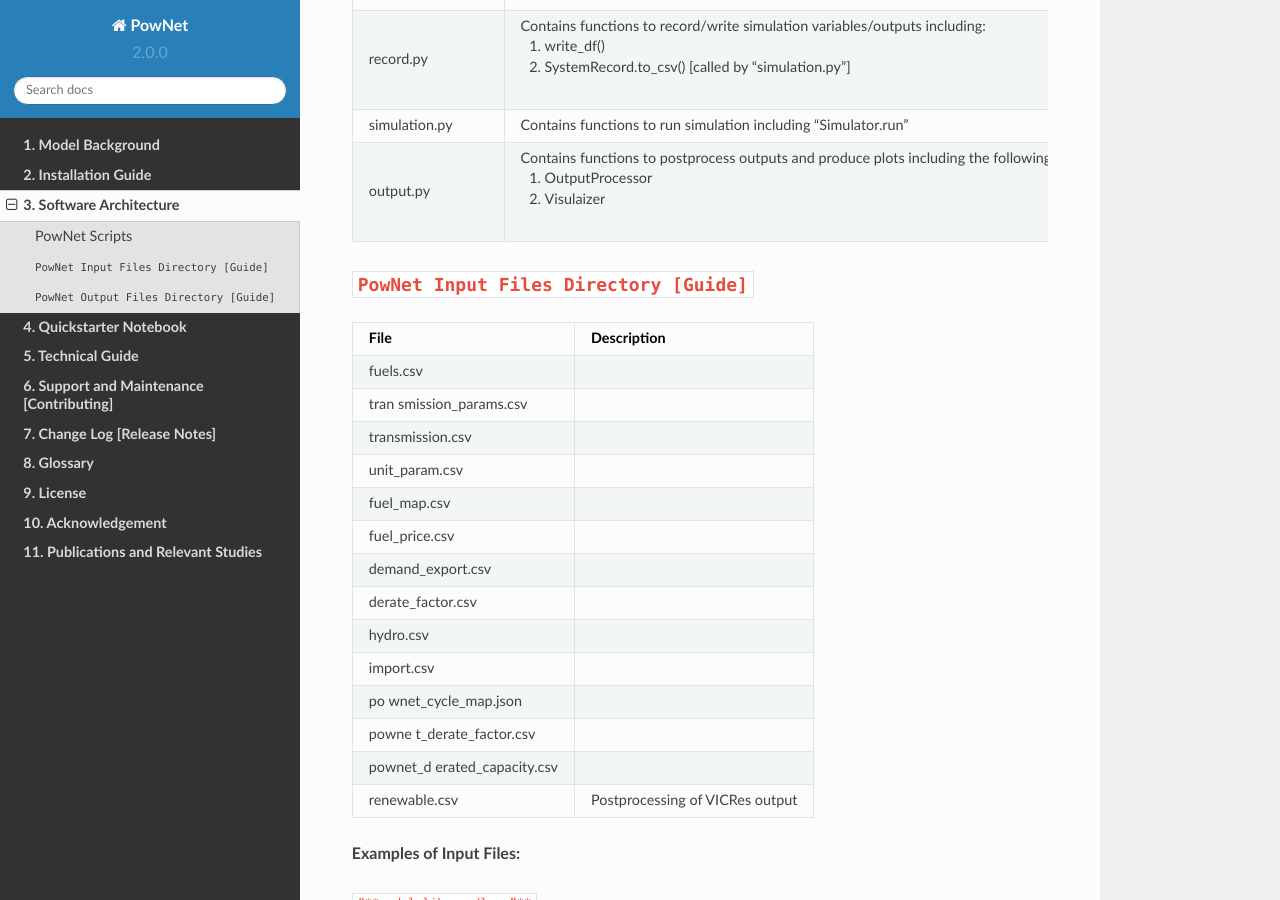
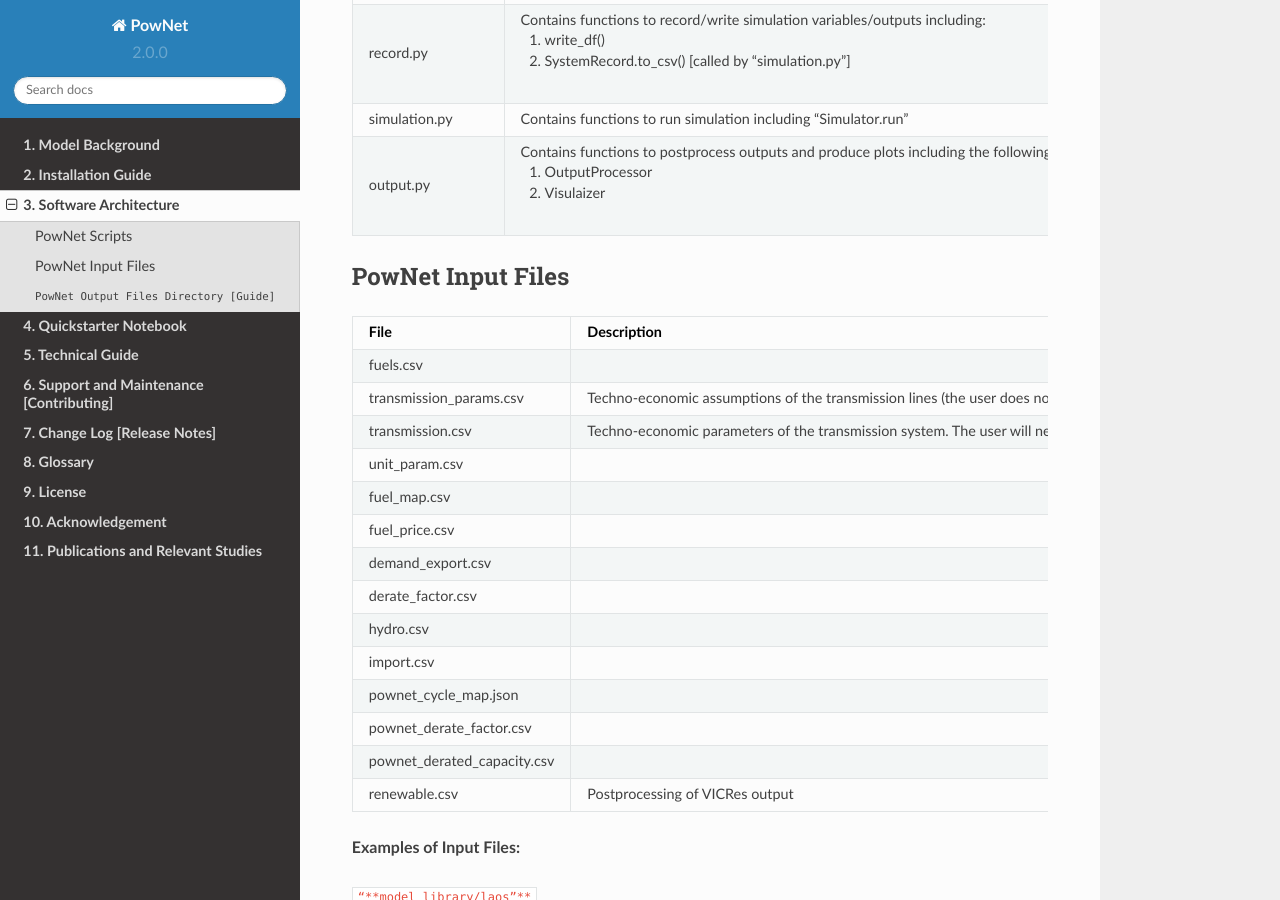
Before and after one commit to HishamEldardiry/PowNet_Documentation, a Sphinx documentation site: the page built from docs/source/pages/architecture.rst, in a window 1280 px wide and 900 px high, scrolled down 1876 px. Built offline with Sphinx 7.4.7 and the Read the Docs theme 2.0.0, drawn with Linux system fonts in a browser that asks for light colours; cross-references to code outside the pages are shown as plain code; some of the changed text lies outside the part shown.

Commit message:
Update architecture.rst

```diff
--- a/docs/source/pages/architecture.rst
+++ b/docs/source/pages/architecture.rst
@@ -23,15 +23,13 @@
 
    use_gurobi=False
 
-*``False`` means to use HiGHS solver optimization and ``True`` means to use ``Gurobi`` solver.*
+``False`` means to use HiGHS solver optimization and ``True`` means to use ``Gurobi`` solver.
 
 3) Choosing the simulation horizon or number of steps (number of days to run simulations):
 
 .. code:: python
 
    T=24
-
-.. code:: python
 
    STEPS=5
 
@@ -60,7 +58,7 @@
 |                          | 2) ``transmission_params.csv``                        |
 |                          |                                                       |
 |                          | 3) ``unit_param.csv`` (needed for derate factor       |
-|                          | calculation)                                          |
+|                          |      calculation)                                     |
 |                          |                                                       |
 |                          | 4) ``fuel_map.csv`` (needed for fuel price)           |
 +--------------------------+-------------------------------------------------------+
@@ -112,44 +110,52 @@
 |                          | 2) Visulaizer                                         |
 +--------------------------+-------------------------------------------------------+
 
-:mark:`PowNet Input Files Directory [Guide]`
----------------------------------------------
+PowNet Input Files
+------------------
 
-+---------------------+------------------------------------------------+
-| File                | Description                                    |
-+=====================+================================================+
-| fuels.csv           |                                                |
-+---------------------+------------------------------------------------+
-| tran                |                                                |
-| smission_params.csv |                                                |
-+---------------------+------------------------------------------------+
-| transmission.csv    |                                                |
-+---------------------+------------------------------------------------+
-| unit_param.csv      |                                                |
-+---------------------+------------------------------------------------+
-| fuel_map.csv        |                                                |
-+---------------------+------------------------------------------------+
-| fuel_price.csv      |                                                |
-+---------------------+------------------------------------------------+
-| demand_export.csv   |                                                |
-+---------------------+------------------------------------------------+
-| derate_factor.csv   |                                                |
-+---------------------+------------------------------------------------+
-| hydro.csv           |                                                |
-+---------------------+------------------------------------------------+
-| import.csv          |                                                |
-+---------------------+------------------------------------------------+
-| po                  |                                                |
-| wnet_cycle_map.json |                                                |
-+---------------------+------------------------------------------------+
-| powne               |                                                |
-| t_derate_factor.csv |                                                |
-+---------------------+------------------------------------------------+
-| pownet_d            |                                                |
-| erated_capacity.csv |                                                |
-+---------------------+------------------------------------------------+
-| renewable.csv       | Postprocessing of VICRes output                |
-+---------------------+------------------------------------------------+
++-----------------------------+------------------------------------------------+
+| File                        | Description                                    |
++=============================+================================================+
+| fuels.csv                   |                                                |
++-----------------------------+------------------------------------------------+
+| transmission_params.csv     | Techno-economic assumptions of the transmission|
+|                             | lines (the user does not need to modify this   |
+|                             | file unless they want to customize transmission|
+|                             | line parameters)                               |
++-----------------------------+------------------------------------------------+
+| transmission.csv            | Techno-economic parameters of the transmission |
+|                             | system. The user will need to specify columns  |
+|                             | without the “pownet” prefix. Once a user has   |
+|                             | specified the necessary columns, they need to  |
+|                             | run the transform_transmission_inputs function |
+|                             | from input_processor.py to generate columns    |
+|                             | with the “pownet” prefix.                      |
++-----------------------------+------------------------------------------------+
+| unit_param.csv              |                                                |
++-----------------------------+------------------------------------------------+
+| fuel_map.csv                |                                                |
++-----------------------------+------------------------------------------------+
+| fuel_price.csv              |                                                |
++-----------------------------+------------------------------------------------+
+| demand_export.csv           |                                                |
++-----------------------------+------------------------------------------------+
+| derate_factor.csv           |                                                |
++-----------------------------+------------------------------------------------+
+| hydro.csv                   |                                                |
++-----------------------------+------------------------------------------------+
+| import.csv                  |                                                |
++-----------------------------+------------------------------------------------+
+| pownet_cycle_map.json       |                                                |
+|                             |                                                |
++-----------------------------+------------------------------------------------+
+| pownet_derate_factor.csv    |                                                |
+|                             |                                                |
++-----------------------------+------------------------------------------------+
+| pownet_derated_capacity.csv |                                                |
+|                             |                                                |
++-----------------------------+------------------------------------------------+
+| renewable.csv               | Postprocessing of VICRes output                |
++-----------------------------+------------------------------------------------+
 
 **Examples of Input Files:**
 
```
